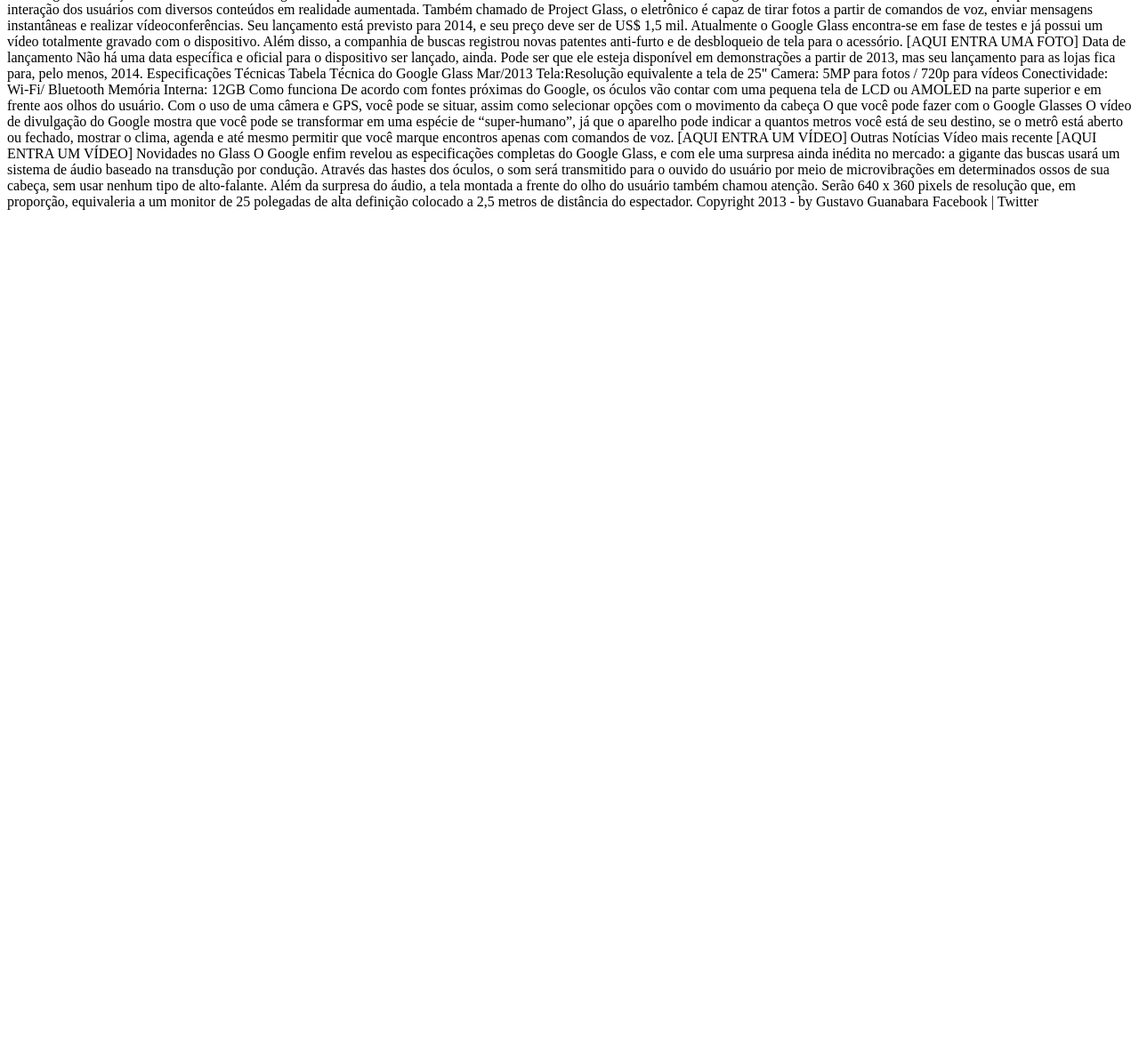
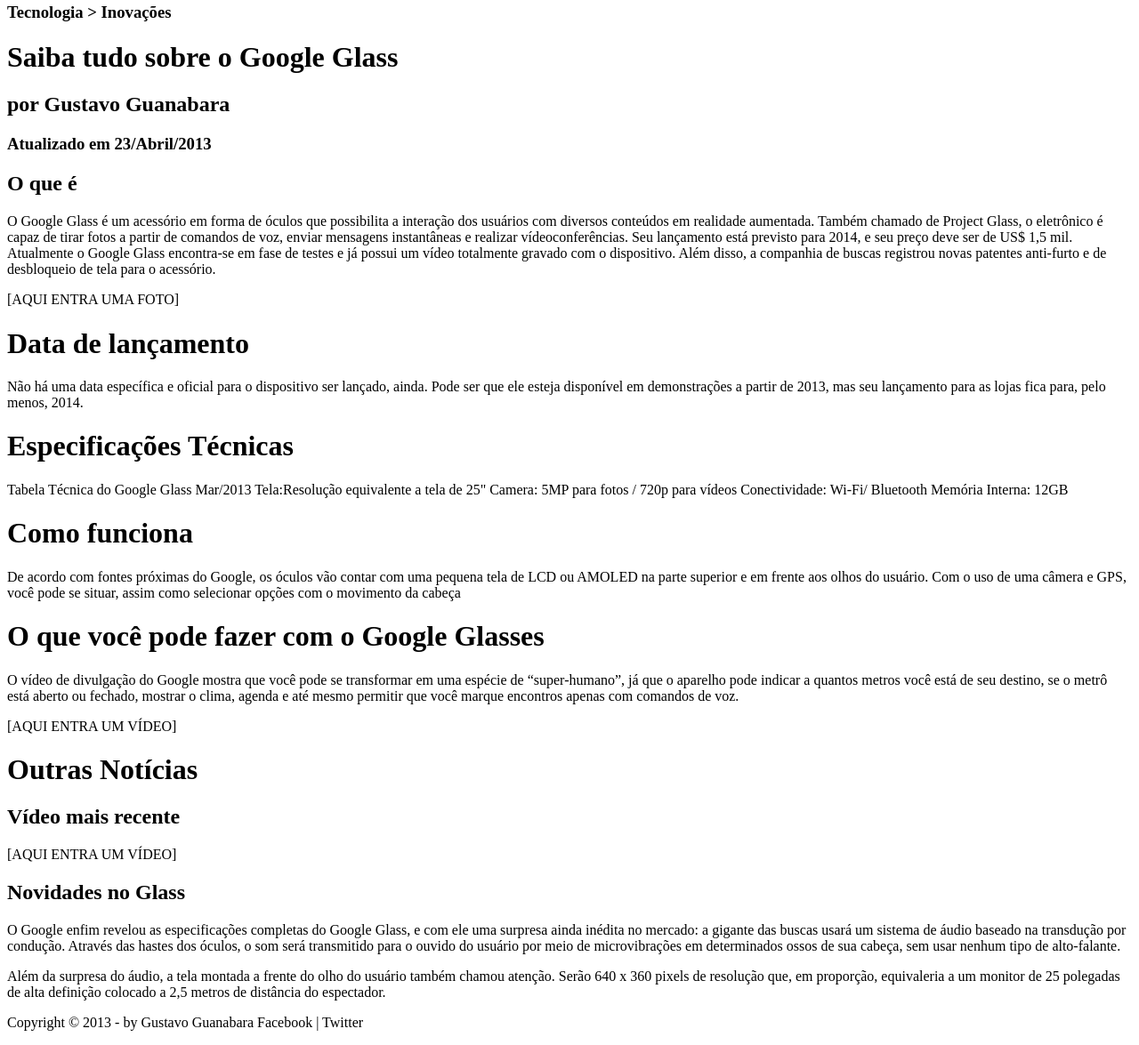
Before and after one commit to LuanPeixotop/CeV-HTML5, a plain HTML site: page projeto-glass-html5/index.html in a window 1280 px wide. Shown: the part 268-1443 px from the top of the page at 89% size. Before the commit the page ends 800 px from the top, so only its background shows below. Drawn offline with Linux system fonts and the light colour scheme.

Commit message:
Aula 06 – Parágrafos, Quebras e Símbolos Especiais

```diff
--- a/projeto-glass-html5/index.html
+++ b/projeto-glass-html5/index.html
@@ -24,20 +24,22 @@
                                 - Fale conosco
                         </header>
 
-                        Tecnologia > Inovações
-                        Saiba tudo sobre o Google Glass
-                        por Gustavo Guanabara
-                        Atualizado em 23/Abril/2013
+                        <hgroup>
+                                <h3>Tecnologia > Inovações</h3>
+                                <h1>Saiba tudo sobre o Google Glass</h1>
+                                <h2>por Gustavo Guanabara</h2>
+                                <h3>Atualizado em 23/Abril/2013</h3>
+                        </hgroup>
 
-                        O que é
-                        O Google Glass é um acessório em forma de óculos que possibilita a interação dos usuários com diversos conteúdos em realidade aumentada. Também chamado de Project Glass, o eletrônico é capaz de tirar fotos a partir de comandos de voz, enviar mensagens instantâneas e realizar vídeoconferências. Seu lançamento está previsto para 2014, e seu preço deve ser de US$ 1,5 mil. Atualmente o Google Glass encontra-se em fase de testes e já possui um vídeo totalmente gravado com o dispositivo. Além disso, a companhia de buscas registrou novas patentes anti-furto e de desbloqueio de tela para o acessório.
+                        <h2>O que é</h2>
+                        <p>O Google Glass é um acessório em forma de óculos que possibilita a interação dos usuários com diversos conteúdos em realidade aumentada. Também chamado de Project Glass, o eletrônico é capaz de tirar fotos a partir de comandos de voz, enviar mensagens instantâneas e realizar vídeo&shy;conferências. Seu lançamento está previsto para 2014, e seu preço deve ser de US$ 1,5 mil. Atualmente o Google Glass encontra-se em fase de testes e já possui um vídeo totalmente gravado com o dispositivo. Além disso, a companhia de buscas registrou novas patentes anti-furto e de desbloqueio de tela para o acessório.</p>
 
                         [AQUI ENTRA UMA FOTO]
 
-                        Data de lançamento
-                        Não há uma data específica e oficial para o dispositivo ser lançado, ainda. Pode ser que ele esteja disponível em demonstrações a partir de 2013, mas seu lançamento para as lojas fica para, pelo menos, 2014.
+                        <h1>Data de lançamento</h1>
+                        <p>Não há uma data específica e oficial para o dispositivo ser lançado, ainda. Pode ser que ele esteja disponível em demonstrações a partir de 2013, mas seu lançamento para as lojas fica para, pelo menos, 2014.</p>
 
-                        Especificações Técnicas
+                        <h1>Especificações Técnicas</h1>
                         Tabela Técnica do Google Glass Mar/2013
 
                         Tela:Resolução equivalente a tela de 25"
@@ -45,26 +47,26 @@
                         Conectividade: Wi-Fi/ Bluetooth
                         Memória Interna: 12GB
 
-                        Como funciona
-                        De acordo com fontes próximas do Google, os óculos vão contar com uma pequena tela de LCD ou AMOLED na parte superior e em frente aos olhos do usuário. Com o uso de uma câmera e GPS, você pode se situar, assim como selecionar opções com o movimento da cabeça
+                        <h1>Como funciona</h1>
+                        <p>De acordo com fontes próximas do Google, os óculos vão contar com uma pequena tela de LCD ou AMOLED na parte superior e em frente aos olhos do usuário. Com o uso de uma câmera e GPS, você pode se situar, assim como selecionar opções com o movimento da cabeça</p>
 
-                        O que você pode fazer com o Google Glasses
-                        O vídeo de divulgação do Google mostra que você pode se transformar em uma espécie de “super-humano”, já que o aparelho pode indicar a quantos metros você está de seu destino, se o metrô está aberto ou fechado, mostrar o clima, agenda e até mesmo permitir que você marque encontros apenas com comandos de voz.
+                        <h1>O que você pode fazer com o Google Glasses</h1>
+                        <p>O vídeo de divulgação do Google mostra que você pode se transformar em uma espécie de “super-<wbr/>humano”, já que o aparelho pode indicar a quantos metros você está de seu destino, se o metrô está aberto ou fechado, mostrar o clima, agenda e até mesmo permitir que você marque encontros apenas com comandos de voz.</p>
 
                         [AQUI ENTRA UM VÍDEO]
 
-                        Outras Notícias
-                        Vídeo mais recente
+                        <h1>Outras Notícias</h1>
+                        <h2>Vídeo mais recente</h2>
 
                         [AQUI ENTRA UM VÍDEO]
 
-                        Novidades no Glass
-                        O Google enfim revelou as especificações completas do Google Glass, e com ele uma surpresa ainda inédita no mercado: a gigante das buscas usará um sistema de áudio baseado na transdução por condução. Através das hastes dos óculos, o som será transmitido para o ouvido do usuário por meio de microvibrações em determinados ossos de sua cabeça, sem usar nenhum tipo de alto-falante.
+                        <h2>Novidades no Glass</h2>
+                        <p>O Google enfim revelou as especificações completas do Google Glass, e com ele uma surpresa ainda inédita no mercado: a gigante das buscas usará um sistema de áudio baseado na transdução por condução. Através das hastes dos óculos, o som será transmitido para o ouvido do usuário por meio de microvibrações em determinados ossos de sua cabeça, sem usar nenhum tipo de alto-falante.</p>
 
-                        Além da surpresa do áudio, a tela montada a frente do olho do usuário também chamou atenção. Serão 640 x 360 pixels de resolução que, em proporção, equivaleria a um monitor de 25 polegadas de alta definição colocado a 2,5 metros de distância do espectador.
+                        <p>Além da surpresa do áudio, a tela montada a frente do olho do usuário também chamou atenção. Serão 640 x 360 pixels de resolução que, em proporção, equivaleria a um monitor de 25 polegadas de alta definição colocado a 2,5 metros de distância do espectador.</p>
 
-                        Copyright 2013 - by Gustavo Guanabara
-                        Facebook | Twitter
+                        <p>Copyright &copy; 2013 - by Gustavo Guanabara
+                        Facebook | Twitter</p>
                 </div>
         </body>
 
```
